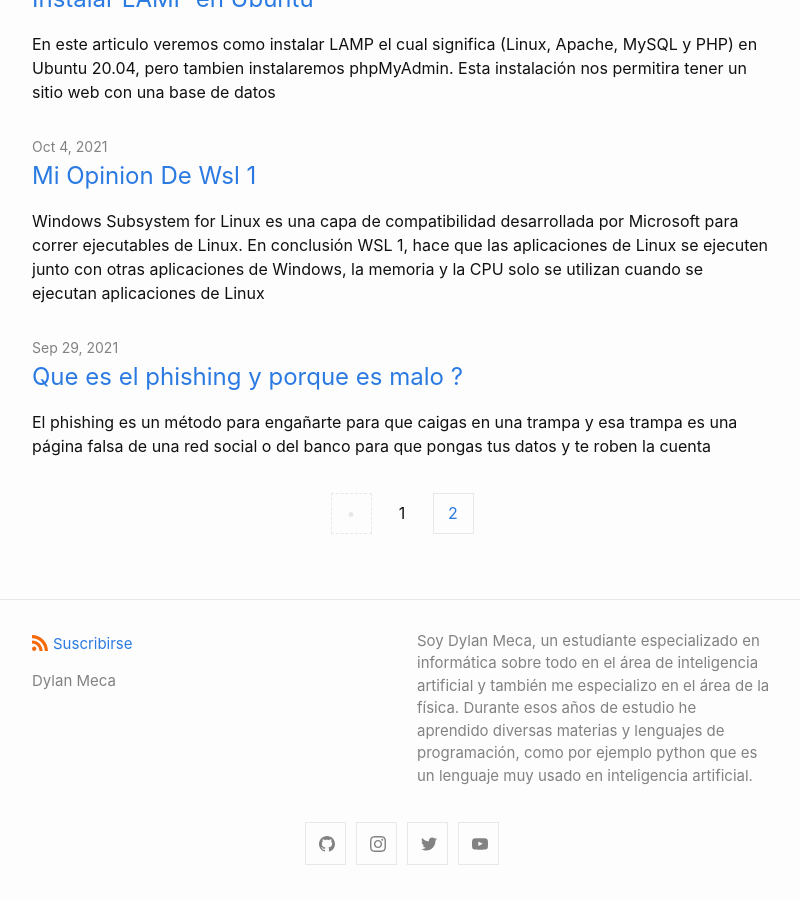
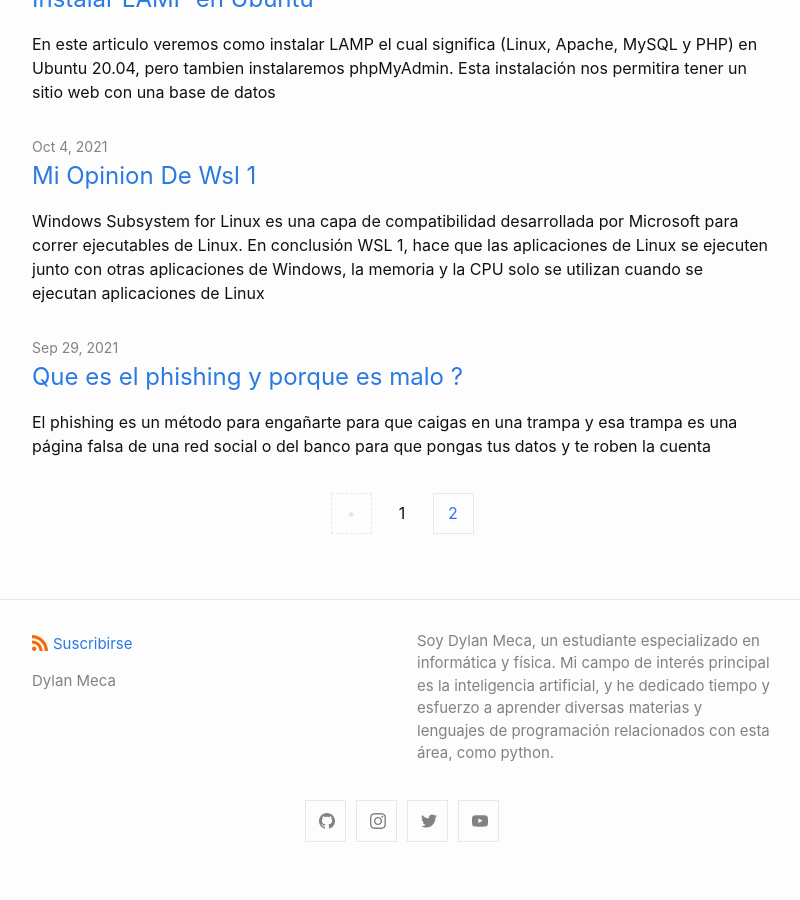
Before and after one commit to dylanmeca/dylanmeca.github.io, a Jekyll site: the page built from index.html, in a window 1280 px wide and 900 px high, scrolled down 1655 px. Shown: the whole window, without its empty margins (238-1038 px from the left). Built offline with Jekyll 4.4.1, drawn with Linux system fonts in a browser that asks for light colours; the list of posts is cut into pages by our own code; after the commit the page ends 2532 px from its top, so only the background shows below that.

Commit message:
Update _config.yml

```diff
--- a/_config.yml
+++ b/_config.yml
@@ -1,5 +1,5 @@
 title: Dylan Meca
-description: Soy Dylan Meca, un estudiante especializado en informática sobre todo en el área de inteligencia artificial y también me especializo en el área de la física. Durante esos años de estudio he aprendido diversas materias y lenguajes de programación, como por ejemplo python que es un lenguaje muy usado en inteligencia artificial.
+description: Soy Dylan Meca, un estudiante especializado en informática y física. Mi campo de interés principal es la inteligencia artificial, y he dedicado tiempo y esfuerzo a aprender diversas materias y lenguajes de programación relacionados con esta área, como python.
 author:
   name: Dylan Meca
   email:
```
